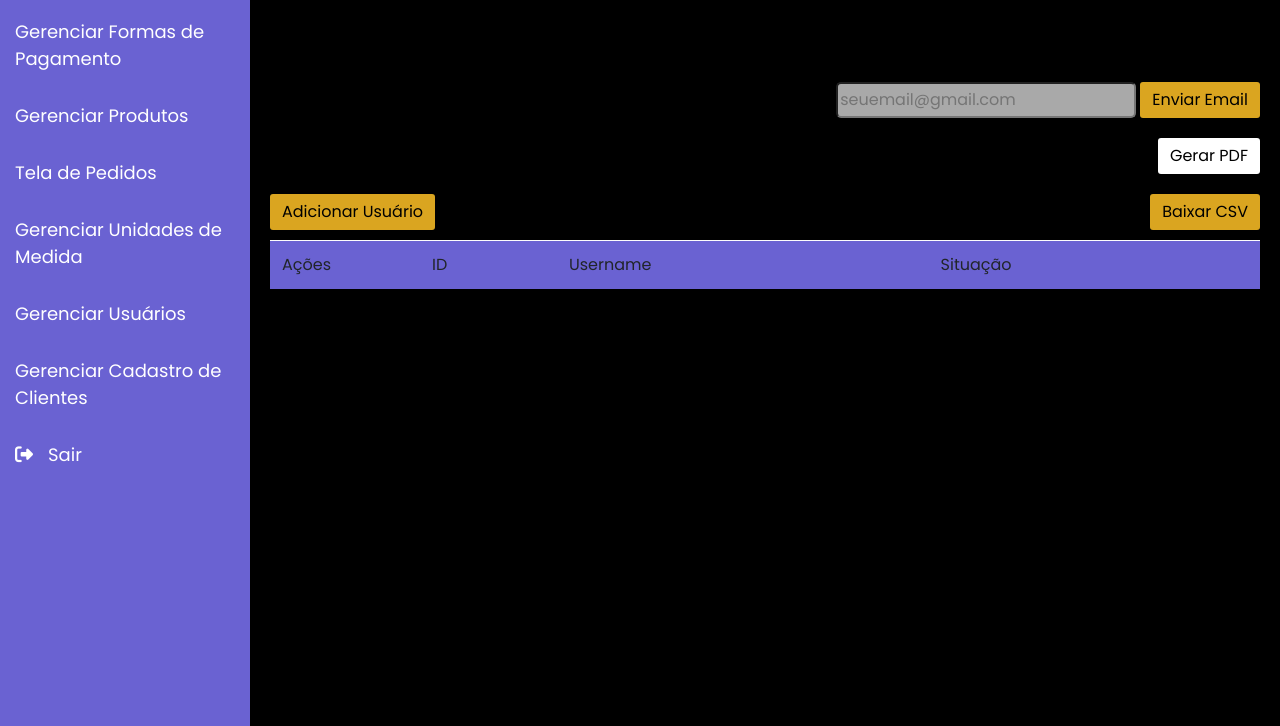
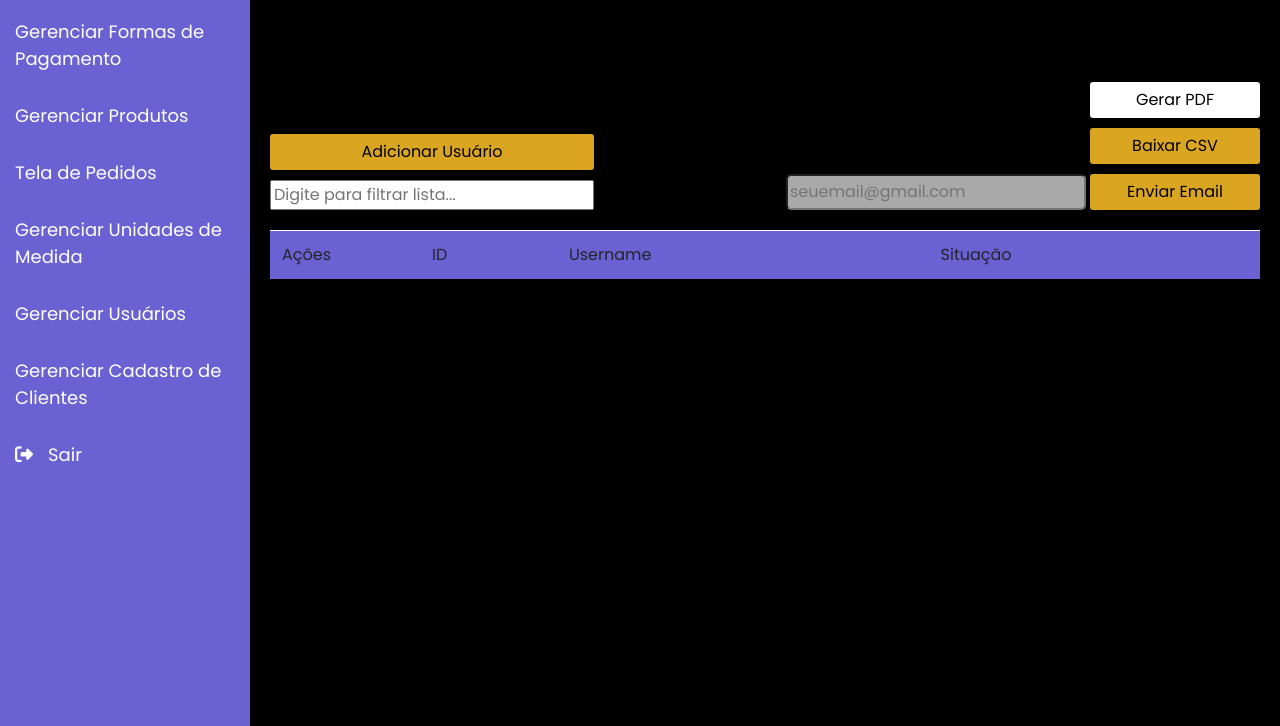
Before and after one commit to Anderson-Battisti/RestaurantAppProject-CRIE-TI, a plain HTML site: page frontend/html/userManagement.html in a window 1280 px wide. Both pictures are taken after a click on the button "Gerar PDF". Shown: the part 74-800 px from the top of the page. Drawn offline with nearby package versions, Linux system fonts and the light colour scheme; no server answers.

Commit message:
An input filter were added to every list, it isn't working yet, for now there is only the visual part, some visual improvements in the buttons and inputs were done on this update. The filter resource will be implemented in the next updates.

```diff
--- a/frontend/css/global.css
+++ b/frontend/css/global.css
@@ -1,8 +1,9 @@
 .btnContainer
 {
     display: flex;
-    flex-direction: column;
+    justify-content: space-between;
     gap: 20px;
+    padding-bottom: 20px;
 }
 
 .emailContainer
@@ -25,9 +26,75 @@
     justify-content: end;
 }
 
-.addBtnContainer
+.downloadCsvBtn
 {
-    padding-bottom: 10px;
     display: flex;
-    justify-content: space-between;
+    justify-content: end;
 }
+
+.leftButtonsContainer
+{
+    display: flex;
+}
+
+.leftButtons
+{
+   display: flex;
+   flex-direction: column;
+   gap: 10px;
+   justify-content: flex-end;
+}
+
+.rightButtonsContainer
+{
+   display: flex;
+   flex-direction: column;
+   justify-content: end;
+   gap: 10px;
+}
+
+.rightButtons
+{
+    display: flex;
+    justify-content: end;
+}
+
+.button
+{
+    background-color: var(--dark-yellow);
+    color: var(--black);
+    border-radius: 3px;
+    font-family: 'Poppins';
+    border: none;
+    width: 170px;
+}
+
+.button:hover
+{
+    background-color: var(--primary-color);
+    color: var(--black);
+}
+
+.button:focus
+{
+    background-color: var(--white-color) !important;
+    color: var(--black) !important;
+    box-shadow: none !important;
+}
+
+.button:active
+{
+    background-color: var(--white-color) !important;
+    color: var(--black) !important;
+    box-shadow: none !important;
+}
+
+.addButton
+{
+    width: 100%;
+}
+
+.findInput
+{
+    width: 100%;
+}
--- a/frontend/html/userManagement.html
+++ b/frontend/html/userManagement.html
@@ -33,17 +33,31 @@
             </div>
             <div>
                 <div class="btnContainer">
-                    <div class="emailContainer">
-                        <input class="emailInput" placeholder="seuemail@gmail.com" id="userManagementEmailInput">
-                        <button onclick="getCSV(id)" class="btn btn-primary addMethodBtn" id="userManagementSendEmailButton">Enviar Email</button>
+
+                    <div class="leftButtonsContainer">
+                        <div class="leftButtons">
+                            <div>
+                                <button onclick="openPopUp()" class="btn btn-primary button addButton">Adicionar Usuário</button>
+                            </div>
+                            <div>
+                                <input class="findInput" placeholder="Digite para filtrar lista...">
+                            </div>
+                        </div>
                     </div>
-                    <div class="generatePdfBtn">
-                        <button onclick="generatePdf(id)" class="btn btn-primary addMethodBtn" id="usersManagementPdfBtn">Gerar PDF</button>
+
+                    <div class="rightButtonsContainer">
+                        <div class="rightButtons">
+                            <button onclick="generatePdf(id)" class="btn btn-primary button" id="usersManagementPdfBtn">Gerar PDF</button>
+                        </div>
+                        <div class="rightButtons">
+                            <button onclick="getCSV(id)" class="btn btn-primary button" id="usersFullListCsvBtn">Baixar CSV</button>
+                        </div>
+                        <div class="emailContainer">
+                            <input class="emailInput" placeholder="seuemail@gmail.com" id="userManagementEmailInput">
+                            <button onclick="getCSV(id)" class="btn btn-primary button" id="userManagementSendEmailButton">Enviar Email</button>
+                        </div>
                     </div>
-                    <div class="addBtnContainer">
-                        <button onclick="openPopUp()" class="btn btn-primary addMethodBtn">Adicionar Usuário</button>
-                        <button onclick="getCSV(id)" class="btn btn-primary downloadCsvBtn" id="usersFullListCsvBtn">Baixar CSV</button>
-                    </div>
+
                 </div>
                 <div class="popup">
                     <div class="popup-content">
```
Also changed, not shown: frontend/html/paymentMethod.html (+23 -9 lines), frontend/html/unitsOfMeasurement.html (+23 -9 lines).
